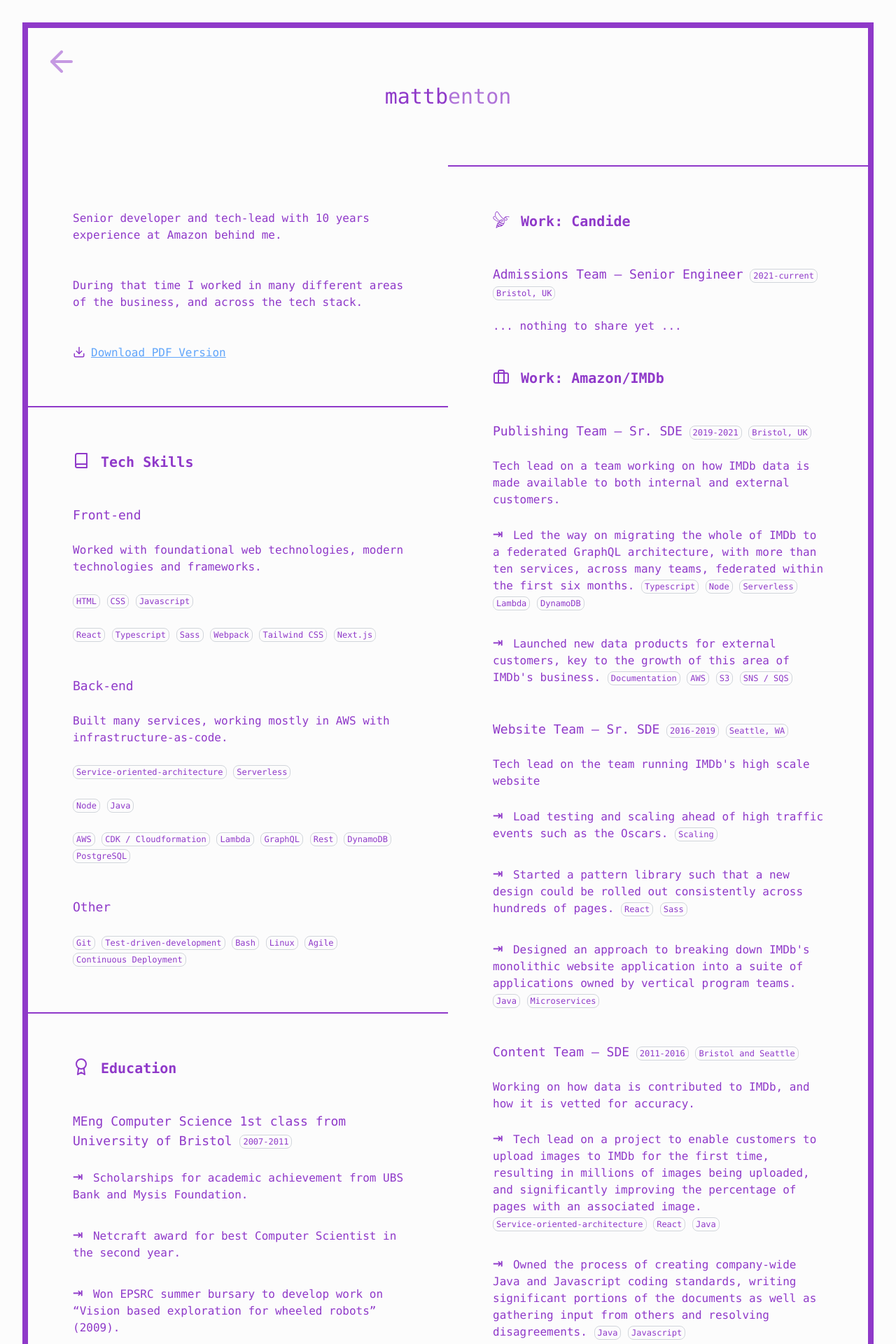
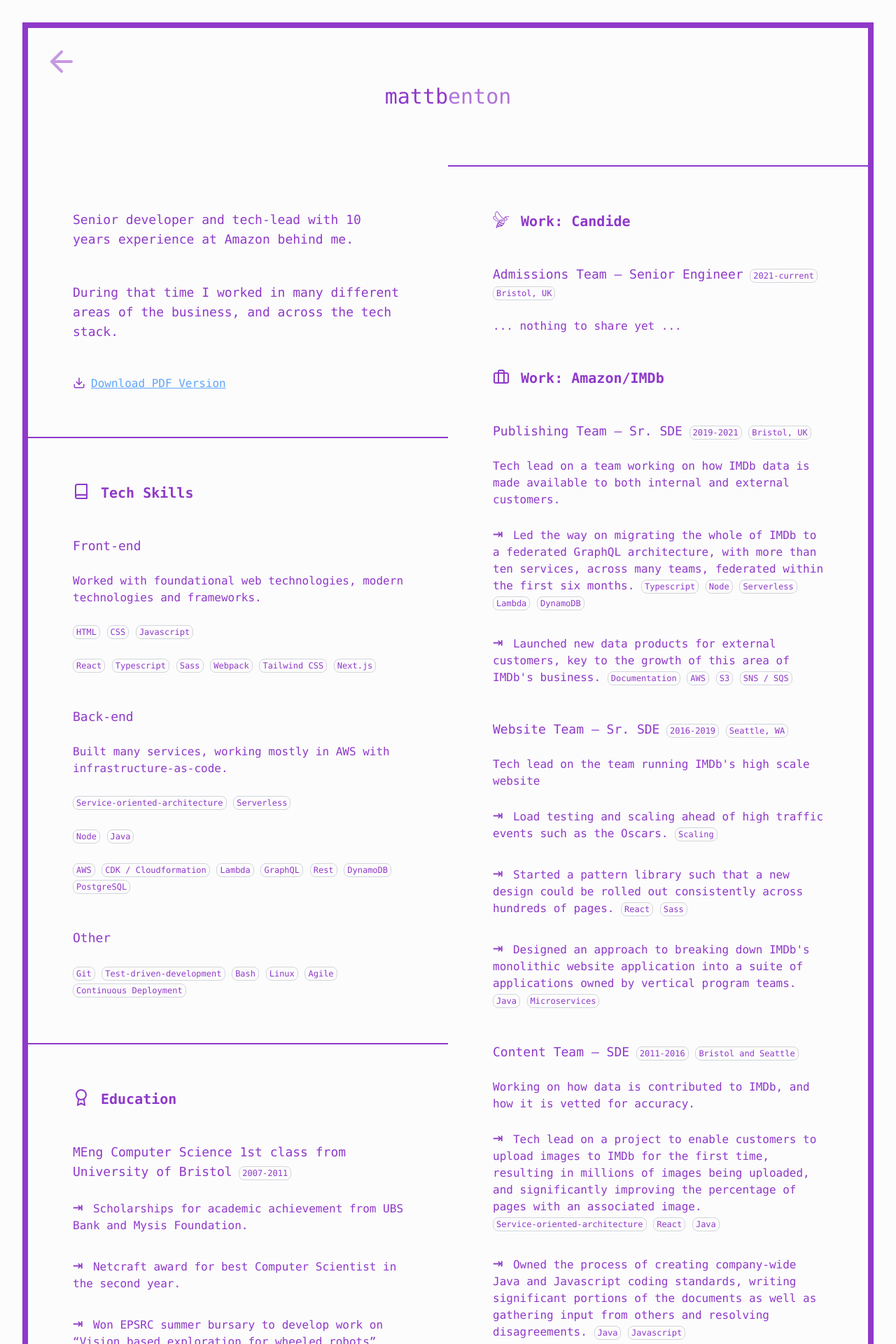
Before and after one commit to mjwbenton/mattb.tech, a Next.js app in the folder website/: page /cv in a window 1280 px wide. Shown: the top 1920 px of the page at 70% size. Built offline with nearby package versions, Linux system fonts and the light colour scheme.

Commit message:
Fix cv page for changes

```diff
--- a/website/pages/cv.tsx
+++ b/website/pages/cv.tsx
@@ -15,11 +15,11 @@ export default function CV() {
   return (
     <main>
       <ContentBox float="left">
-        <Content important>
+        <Content className="text-lg">
           Senior developer and tech-lead with 10 years experience at Amazon
           behind me.
         </Content>
-        <Content important>
+        <Content className="text-lg">
           During that time I worked in many different areas of the business, and
           across the tech stack.
         </Content>
@@ -165,7 +165,7 @@ export default function CV() {
       </ContentBox>
       <ContentBox float="left" border>
         <ContentBoxHeading>
-          <Icon inline color="end" size="lg" component={Book} />
+          <Icon inline size="lg" component={Book} />
           Tech Skills
         </ContentBoxHeading>
         <Section>
@@ -224,9 +224,9 @@ export default function CV() {
           </Content>
         </Section>
       </ContentBox>
-      <ContentBox float="left" border className="text-lg">
+      <ContentBox float="left" border>
         <ContentBoxHeading>
-          <Icon inline size="lg" color="end" component={Award} />
+          <Icon inline size="lg" component={Award} />
           Education
         </ContentBoxHeading>
         <Section>
```
